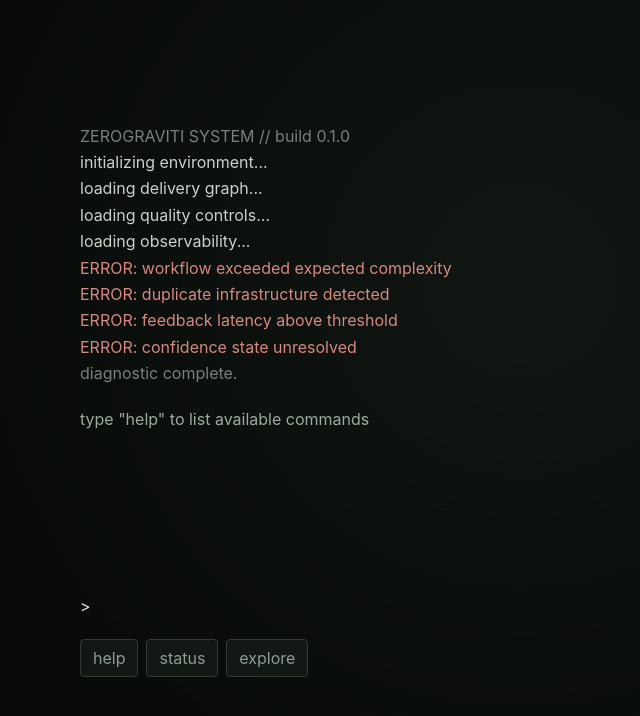
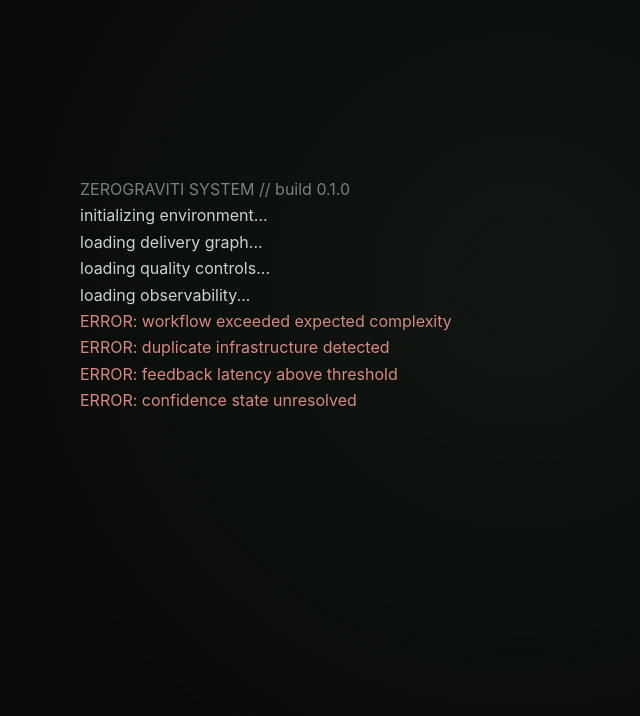
Before and after one commit to zerogravit1/zerograviti, a React (Vite) app in the folder apps/web/: page / in a window 1280 px wide. Shown: the top 716 px of the page, without its empty margins (120-760 px from the left). Built offline with nearby package versions, Linux system fonts and the light colour scheme.

Commit message:
feat(web): sequence terminal startup phases

```diff
--- a/apps/web/src/App.tsx
+++ b/apps/web/src/App.tsx
@@ -1,4 +1,4 @@
-import { useState } from 'react';
+import { useEffect, useState } from 'react';
 import type { FormEvent } from 'react';
 
 import './App.css';
@@ -79,8 +79,21 @@ const errorLines = [
   { text: 'diagnostic complete.', tone: 'muted' },
 ]
 
+const LINE_ANIMATION_DURATION = 120;
+const TERMINAL_READY_PAUSE = 500;
+
 const bootDelays = createDelays(bootLines.length, MIN_BOOT_DELAY, MAX_BOOT_DELAY, MIN_DELAY_DIFFERENCE);
-const errorDelays = createDelays(errorLines.length, MIN_ERROR_DELAY, MAX_ERROR_DELAY, MIN_ERROR_DIFFERENCE);
+const bootSequenceEnd = (bootDelays.at(-1) ?? 0) + LINE_ANIMATION_DURATION;
+
+const errorDelays = createDelays(
+  errorLines.length,
+  MIN_ERROR_DELAY,
+  MAX_ERROR_DELAY,
+  MIN_ERROR_DIFFERENCE,
+).map((delay) => bootSequenceEnd + delay);
+
+const errorSequenceEnd = (errorDelays.at(-1) ?? bootSequenceEnd) + LINE_ANIMATION_DURATION;
+const terminalReadyDelay = errorSequenceEnd + TERMINAL_READY_PAUSE;
 
 type Command = 'help' | 'explore' | 'projects' | 'about' | 'status';
 
@@ -94,10 +107,19 @@ const commandHelp: Record<Command, string> = {
 
 function App() {
   const [entered, setEntered] = useState(false);
+  const [terminalReady, setTerminalReady] = useState(false);
   const [command, setCommand] = useState('');
   const [terminalOutput, setTerminalOutput] = useState<string[]>([
     'type "help" to list available commands',
   ]);
+
+  useEffect(() => {
+    const timer = window.setTimeout(() => {
+      setTerminalReady(true);
+    }, terminalReadyDelay);
+
+    return () => window.clearTimeout(timer);
+  }, []);
 
   function enterAt(target?: string) {
     setEntered(true);
@@ -182,6 +204,7 @@ function App() {
               </p>
             ))}
 
+            {terminalReady && (
               <div className="terminal-session">
                 {terminalOutput.map((line, index) => (
                   <p className="terminal-line terminal-line--session" key={`${line}-${index}`}>
@@ -189,8 +212,11 @@ function App() {
                   </p>
                 ))}
               </div>
+            )}
           </div>
 
+          {terminalReady && (
+            <>
               <form className="terminal-prompt" onSubmit={handleSubmit}>
                 <label className="sr-only" htmlFor="command">
                   System command
@@ -216,6 +242,8 @@ function App() {
                   </button>
                 ))}
               </div>
+            </>
+          )}
         </div>
       </section>
 
```
Lines whose indentation alone changed are shown as unchanged.
